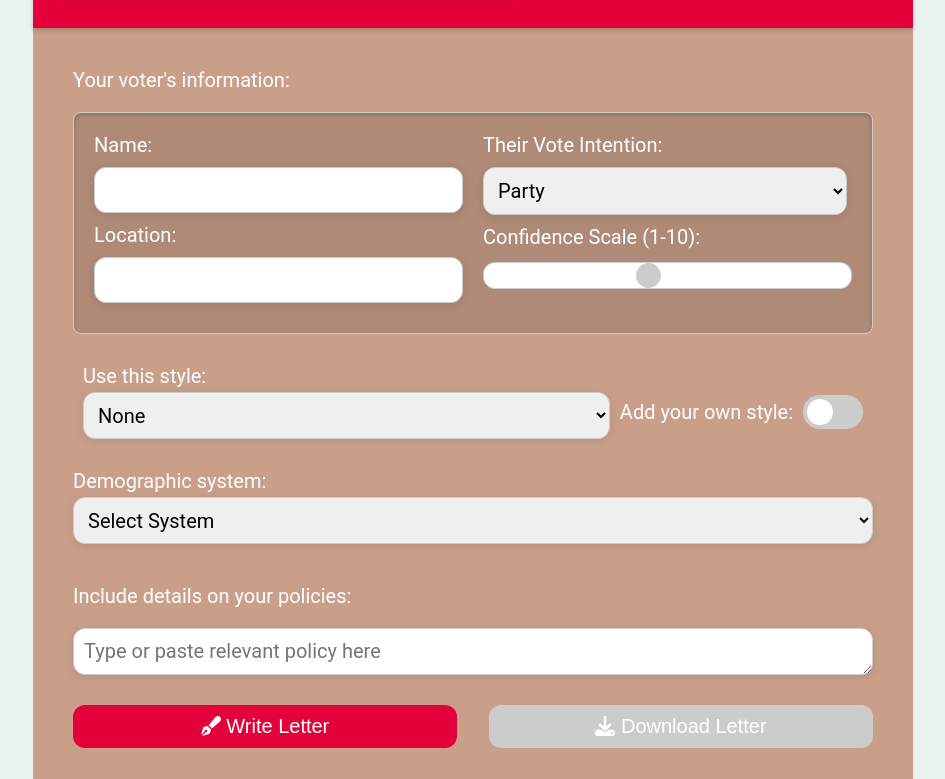
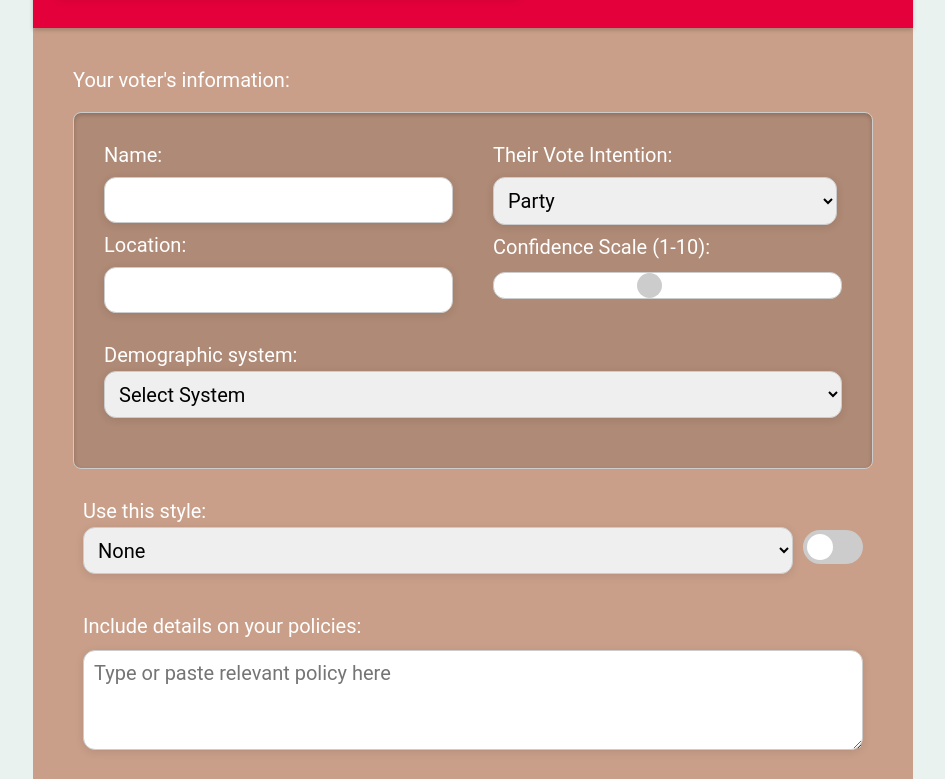
Before and after one commit to Red-Cardigan/votespeaker, a Next.js app: page / in a window 1280 px wide. Shown: the part 741-1520 px from the top of the page, without its empty margins (167-1112 px from the left). Built offline with nearby package versions, Linux system fonts and the light colour scheme.

Commit message:
fixed padding and regularized voterinfo

```diff
--- a/src/components/AudienceDropdown.js
+++ b/src/components/AudienceDropdown.js
@@ -90,7 +90,7 @@ const AudienceDropdown = ({ onDemographicChange, onToneChange }) => {
 
   return (
     <div>
-      <div className="dropdown-container">
+      <div className="dropdown-container audience-dropdown">
         <label htmlFor="demographic-system">Demographic system:</label>
         <select
           id="demographic-system"
--- a/src/components/FormComponent.js
+++ b/src/components/FormComponent.js
@@ -247,9 +247,12 @@ const FormComponent = () => {
               <NameOccupationLocation onNameOccupationLocationChange={handleNameOccupationLocationChange} />
               <VoteIntention onIntentionChange={handleIntentionChange}/>
             </div>
+            <div>
+              <AudienceDropdown onDemographicChange={handleDemographicChange} onToneChange={handleToneChange}/>
+            </div>
           </div>
+          {/* <AudienceDropdown onDemographicChange={handleDemographicChange} onToneChange={handleToneChange}/> */}
           <StyleArea style={style} setStyle={setStyleText} />
-          <AudienceDropdown onDemographicChange={handleDemographicChange} onToneChange={handleToneChange}/>
           <DescriptionTextArea description={description} setDescription={handleDescriptionChange} />
           <div className={`button-group ${isLoading ? 'pulse-animation' : ''}`}>
             <button
--- a/src/components/NameOccupationLocation.js
+++ b/src/components/NameOccupationLocation.js
@@ -29,10 +29,6 @@ function NameOccupationLocation({ onNameOccupationLocationChange }) {
     setName(e.target.value);
   };
 
-  const handleOccupationChange = (e) => {
-    setOccupation(e.target.value);
-  };
-
   const handleLocationChange = (e) => {
     setLocation(e.target.value);
   };
@@ -46,27 +42,15 @@ function NameOccupationLocation({ onNameOccupationLocationChange }) {
           id="name"
           value={name}
           onChange={handleNameChange}
-          className="text-input name-input" // Added specific class for name input
+          className="text-input" // Added specific class for name input
         />
-      </div>
-      {/* <div className="form-group">
-        <label htmlFor="occupation">Occupation: </label>
-        <input
-          type="text"
-          id="occupation"
-          value={occupation}
-          onChange={handleOccupationChange}
-          className="text-input occupation-input" // Added specific class for occupation input
-        />
-      </div> */}
-      <div className="form-group">
         <label htmlFor="location">Location: </label>
         <input
           type="text"
           id="location"
           value={location}
           onChange={handleLocationChange}
-          className="text-input location-input" // Added specific class for location input
+          className="text-input" // Added specific class for location input
         />
       </div>
     </div>
--- a/src/components/styleArea.js
+++ b/src/components/styleArea.js
@@ -54,12 +54,11 @@ const StyleArea = ({ style, setStyle }) => {
           value={style}
           onChange={handleStyleChange}
           rows="4"
-          placeholder="Add a style"
+          placeholder="Use your own style"
         ></textarea>
       )}
     </div>
     <div className="switch-container">
-      <span className="switch-label">Add your own style:</span>
       <label className="switch">
         <input
           type="checkbox"
--- a/styles/index.css
+++ b/styles/index.css
@@ -39,10 +39,13 @@ body {
   color: #dadada; /* Slightly darker blue on hover */
 }
 
-
 .page-header h1 {
   margin: 0;
   font-size: 24px;
+}
+h1 {
+  color: #ddd;
+  text-align: center;
 }
 
 .page-header a {
@@ -103,6 +106,9 @@ body {
   text-align: center;
   color: white; /* Text color */
   font-size: 16px; /* Text size */
+}
+.description-text-area {
+  padding: 10px;
 }
 
 .text-input {
@@ -172,7 +178,9 @@ body {
   justify-content: space-between;
   align-items: center;
 }
-
+.dropdown-container {
+  padding: 10px;
+}
 .container {
   max-width: 800px;
   font-size: 20px;
@@ -194,12 +202,14 @@ body {
   animation: pulseShadow 2s infinite ease-in-out;
 }
 
-.description-text-area label,
-.description-text-area textarea {
+.description-text-area label {
   display: block; /* Makes the label and textarea appear on separate lines */
   margin-bottom: 8px; /* Adds some space below each element */
-  margin-top: 20px;
   font-size: 20px;
+}
+.description-text-area textarea {
+  width: 100%;
+  height: 100px;
 }
 
 .tone-text-area-container label,
@@ -208,11 +218,6 @@ body {
   margin-top: 20px;
   margin-bottom: 8px;
   font-size: 20px;
-}
-
-h1 {
-  color: #ddd;
-  text-align: center;
 }
 
 .dropdown, .text-area {
@@ -244,12 +249,10 @@ h1 {
   background-color: rgb(175, 138, 118);
   padding: 20px; /* Space inside the container */
   margin: 20px 0; /* Space outside the container */
-  display: flex;
-  flex-direction: row;
-  align-items: flex-start;
-  justify-content: space-between;
 }
-
+.form-group {
+  padding: 10px;
+}
 .form-row {
   display: flex;
   flex-direction: row; /* Default to row for web view */
```
